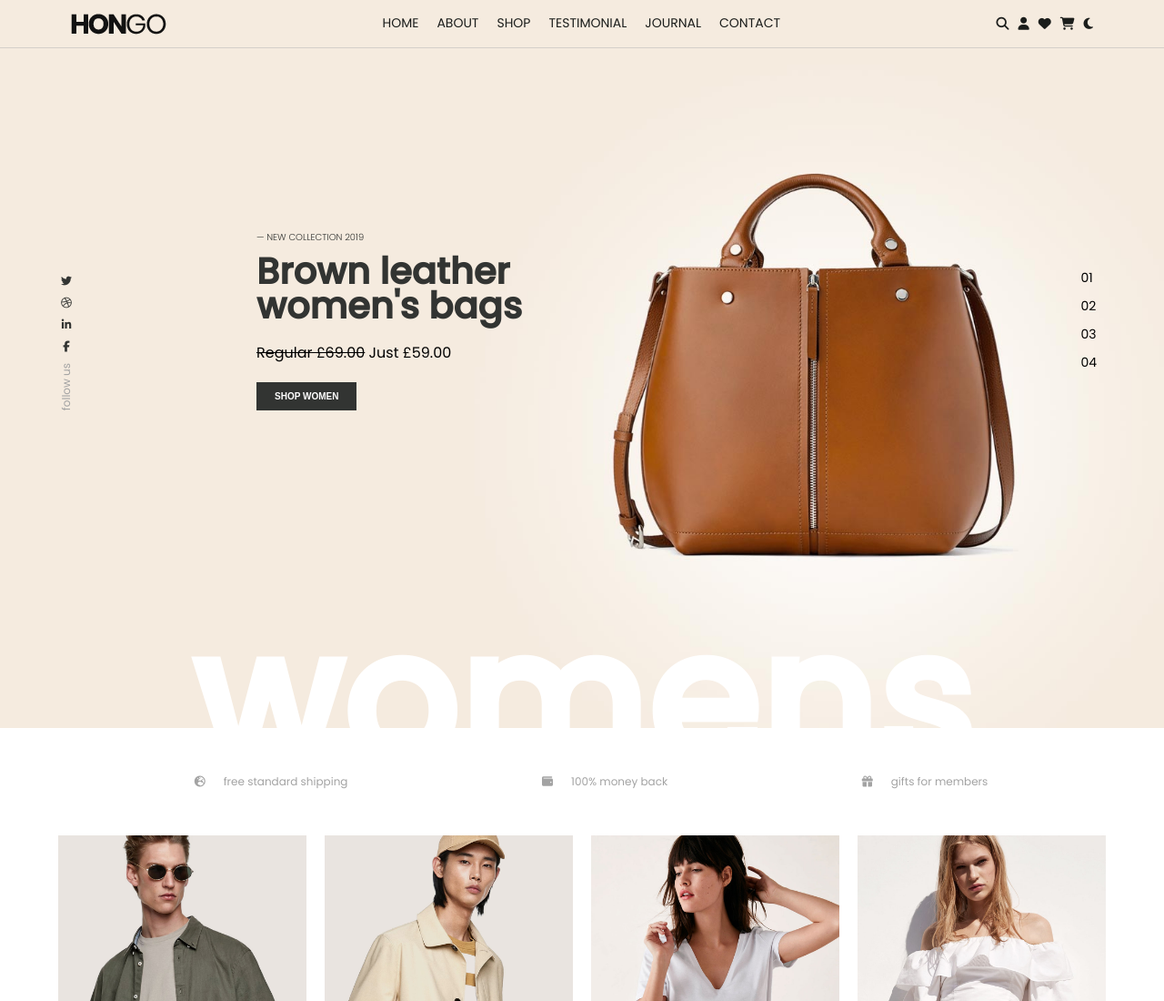
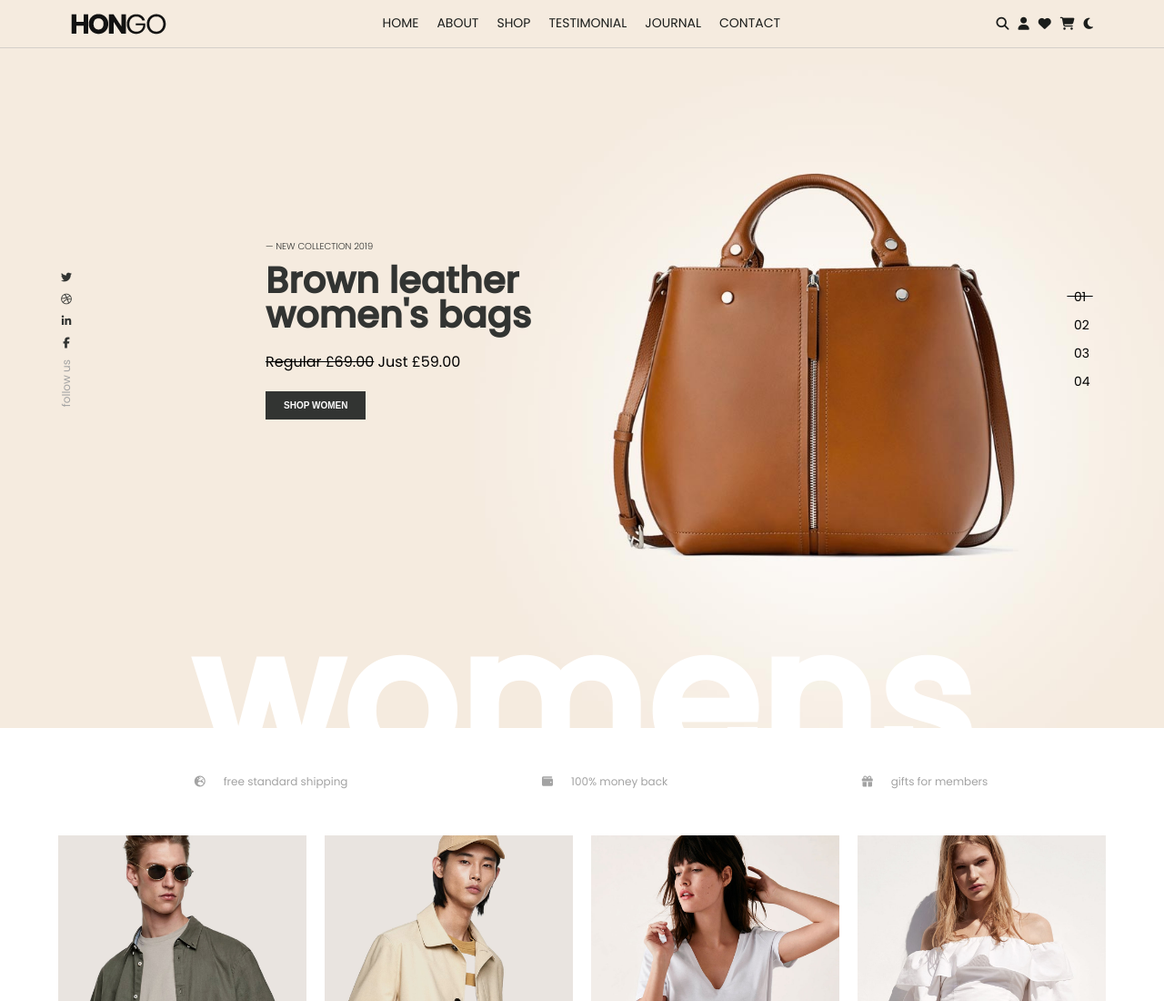
Before and after one commit to Nelnaji/hongo, a website with bundled scripts: page index.html in a window 1280 px wide. Shown: the top 1100 px of the page at 91% size. Built offline with nearby package versions, Linux system fonts and the light colour scheme.

Commit message:
fin du premier carousel

```diff
--- a/index.html
+++ b/index.html
@@ -61,6 +61,8 @@
                         </div>
                     </div>
                 </div>
+
+                <div class="first-carousel">
                     <div class="hero-division-container ">
                         <h3 class="primary-heading-top sub-title"> &mdash; new collection 2019</h3>
                         <h1 class="primary-heading">Brown leather women's bags</h1>
@@ -70,12 +72,38 @@
                         <button class="btn">shop women</button>
 
                     </div>
+                    <div class="hero-division-container ">
+                        <h3 class="primary-heading-top sub-title"> &mdash; new collection 2019</h3>
+                        <h1 class="primary-heading">Brown leather women's bags</h1>
+                        <p class="primary-heading-sub">lorem ipsum is simply dummy text of the printing and typesetting industry printing and industry.</p>
+                        <p class="primary-heading-price"><span class="old-price">Regular £69.00</span> Just £59.00</p>
+
+                        <button class="btn">shop women</button>
+
+                    </div>
+                    <div class="hero-division-container ">
+                        <h3 class="primary-heading-top sub-title"> &mdash; new collection 2019</h3>
+                        <h1 class="primary-heading">Brown leather women's bags</h1>
+                        <p class="primary-heading-sub">lorem ipsum is simply dummy text of the printing and typesetting industry printing and industry.</p>
+                        <p class="primary-heading-price"><span class="old-price">Regular £69.00</span> Just £59.00</p>
+
+                        <button class="btn">shop women</button>
+
+                    </div>
+                    <div class="hero-division-container ">
+                        <h3 class="primary-heading-top sub-title"> &mdash; new collection 2019</h3>
+                        <h1 class="primary-heading">Brown leather women's bags</h1>
+                        <p class="primary-heading-sub">lorem ipsum is simply dummy text of the printing and typesetting industry printing and industry.</p>
+                        <p class="primary-heading-price"><span class="old-price">Regular £69.00</span> Just £59.00</p>
+
+                        <button class="btn">shop women</button>
+
+                    </div>
+                </div>
+
 
                 <div class="hero-carousel-container">
-                    <p class="carousel">01</p>
-                    <p class="carousel">02</p>
-                    <p class="carousel">03</p>
-                    <p class="carousel">04</p>
+
                 </div>
 
             </div>
--- a/public/js/modules/first-carousel.js
+++ b/public/js/modules/first-carousel.js
@@ -1 +1,59 @@
-export const firstCarouselEngine = () => {};
+export const firstCarouselEngine = () => {
+  const carouselBtnContainer = document.querySelector(
+    ".hero-carousel-container"
+  );
+  const carouselBtns = document.querySelectorAll(".carousel");
+  const firstCarousel = document.querySelector(".first-carousel");
+
+  const slider = function () {
+    const slides1 = document.querySelectorAll(".hero-division-container");
+    let curSlide = 0;
+    const maxSlide1 = slides1.length;
+    // Functions
+    const goToSlide = function (slide) {
+      slides1.forEach(
+        (s, i) => (s.style.transform = `translateY(${100 * (i - slide)}%)`)
+      );
+    };
+
+    // /code qui vas créer les boutons
+    const createBtns = function () {
+      slides1.forEach(function (_, i) {
+        carouselBtnContainer.insertAdjacentHTML(
+          "beforeend",
+          `<p class="carousel" data-slide="${i}">&nbsp;&nbsp;0${
+            i + 1
+          }&nbsp;&nbsp;</p>`
+        );
+      });
+    };
+
+    const activateBtns = function (slide) {
+      document
+        .querySelectorAll(".carousel")
+        .forEach((btn) => btn.classList.remove("carousel-active"));
+
+      document
+        .querySelector(`.carousel[data-slide="${slide}"]`)
+        .classList.add("carousel-active");
+    };
+    // Next slide
+
+    const init = function () {
+      createBtns();
+      goToSlide(0);
+      activateBtns(0);
+    };
+    init();
+    // Event handlers
+    carouselBtnContainer.addEventListener("click", function (e) {
+      if (e.target.classList.contains("carousel")) {
+        const { slide } = e.target.dataset;
+        goToSlide(slide);
+        activateBtns(slide);
+      }
+    });
+  };
+
+  slider();
+};
--- a/src/scss/layer/_hero.scss
+++ b/src/scss/layer/_hero.scss
@@ -10,13 +10,12 @@ header {
 .hero-container {
   display: flex;
   align-items: center;
-  justify-content: center;
-  gap: 20rem;
+  justify-content: space-between;
 }
 
 .hero-left-container {
   margin-left: 5%;
-  margin-top: 25rem;
+  margin-top: 20rem;
 }
 
 .hero-carousel-container {
@@ -50,9 +49,8 @@ header {
 .carousel {
   font-size: 1.4rem;
   margin: 1rem;
-  &:hover {
-    cursor: pointer;
-  }
+  cursor: pointer;
+  transition: all 1s;
 }
 
 .primary-heading {
@@ -60,11 +58,6 @@ header {
   font-size: 4rem;
   line-height: 3.8rem;
   color: $clr-t-primary;
-}
-
-.hero-division-container {
-  width: 30%;
-  margin-top: 20rem;
 }
 
 .big-title {
@@ -97,3 +90,30 @@ header {
   color: $clr-t-secondary;
   font-size: 1.1rem;
 }
+
+// code pour le premier carousel
+
+.first-carousel {
+  width: 50vw;
+  height: 30vh;
+  position: relative;
+  margin-top: 20rem;
+  margin-left: 20rem;
+
+  /* IN THE END */
+  overflow: hidden;
+}
+
+.hero-division-container {
+  padding: 1rem;
+  position: absolute;
+  top: 0;
+  width: 30vw;
+
+  /* THIS creates the animation! */
+  transition: transform 1s;
+}
+
+.carousel-active {
+  text-decoration: line-through;
+}
```
Also changed, not shown: public/css/style.css, 1 other file.
